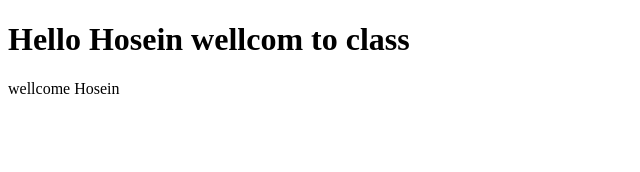
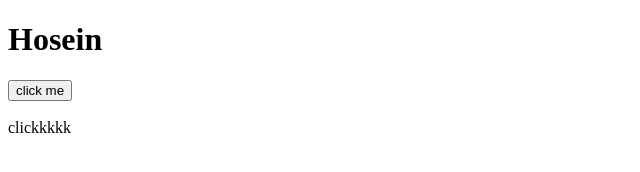
Before and after one commit to ihosuix/JsCo, a plain HTML site: page index.html in a window 1280 px wide. Shown: the whole page, without its empty margins (0-640 px from the left). Drawn offline with Linux system fonts and the light colour scheme.

Commit message:
JavaScript Output property Onclick

```diff
--- a/index.html
+++ b/index.html
@@ -7,13 +7,22 @@
 </head>
 <body>
 
-    <h1 id="Hosein"></h1>
+    <!-- <h1 id="Hosein"></h1> -->
+     <h1 id="demo">Hosein</h1>
+
+     <button onclick="document.getElementById('demo').innerHTML = 'Hello hosein'; ">click me</button>
+
+     <br><br>
+
+     <div onclick="document.getElementById('demo').innerHTML = 'Hi hosein'; ">clickkkkk</div>
 
     <script>
-        document.getElementById('Hosein').innerHTML = 'Hello Hosein wellcom to class';
-        document.write('wellcome Hosein');
-        window.alert('wellcome Hosein');
-        console.log('Hi Hosein');
+        // document.getElementById('Hosein').innerHTML = 'Hello Hosein wellcom to class';
+        // document.write('wellcome Hosein');
+        // window.alert('wellcome Hosein');
+        // console.log('Hi Hosein');
+
+
     </script>
 </body>
 </html>
```
